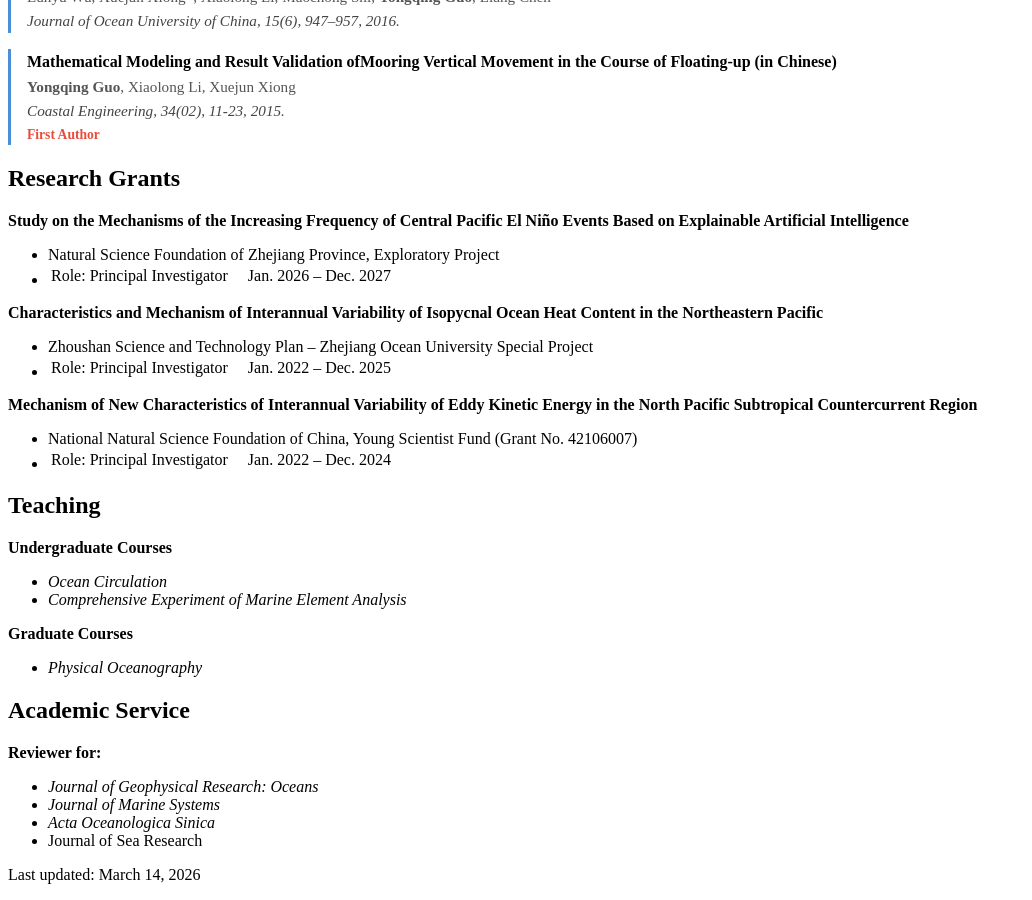
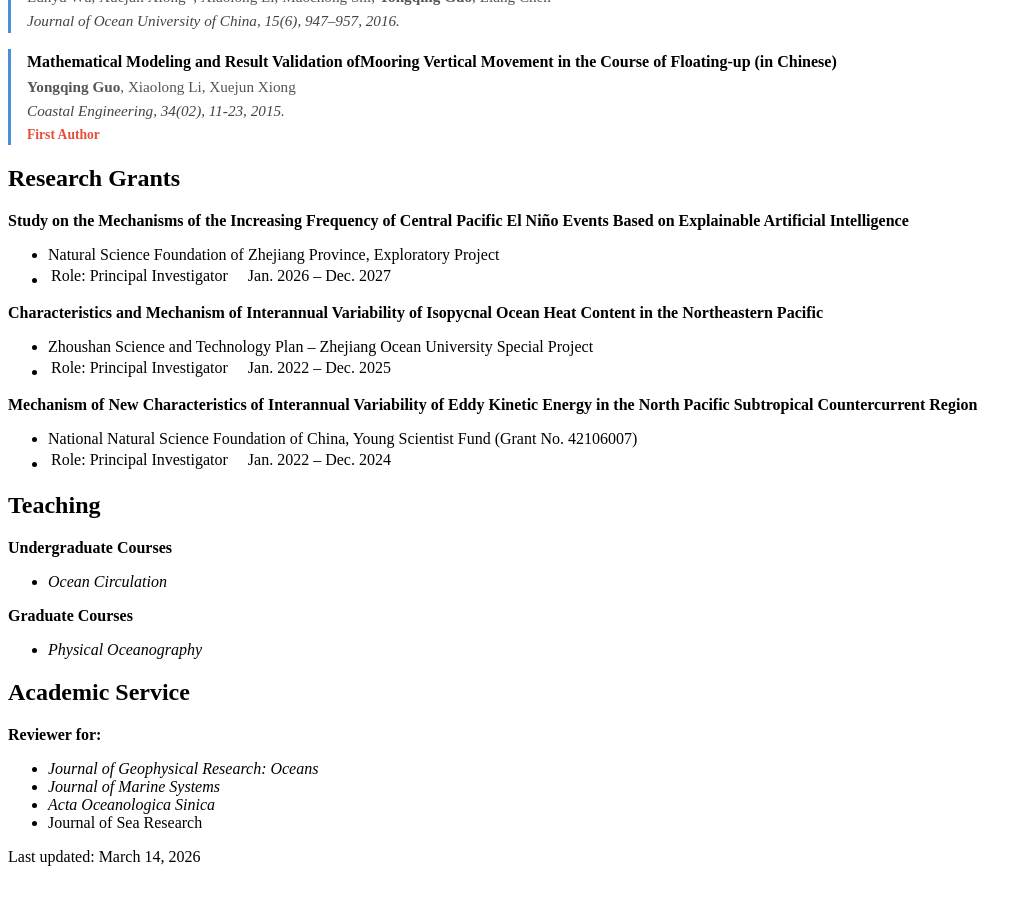
Before and after one commit to guoyq0314/guoyq0314.github.io, a Jekyll site: the page built from index.md, in a window 1280 px wide and 900 px high, scrolled down 1876 px. Shown: the whole window, without its empty margins (0-1032 px from the left). Built offline with Jekyll 4.4.1, drawn with Linux system fonts in a browser that asks for light colours; our own code applies the rules of GitHub Pages for plain Markdown files.

Commit message:
Update services.md

```diff
--- a/_includes/services.md
+++ b/_includes/services.md
@@ -16,7 +16,6 @@
 
 **Undergraduate Courses**
 - *Ocean Circulation*
-- *Comprehensive Experiment of Marine Element Analysis*
 
 **Graduate Courses**
 - *Physical Oceanography*
```
